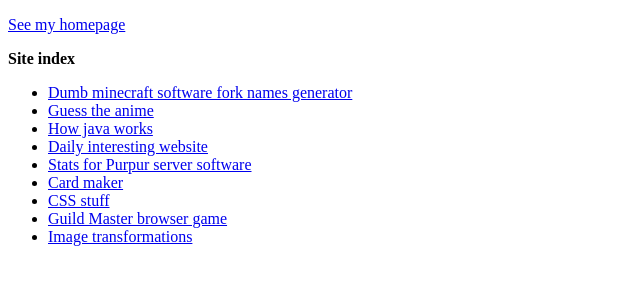
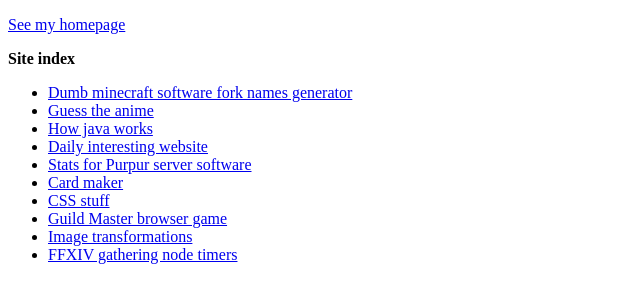
Before and after one commit to YouHaveTrouble/yht-one-website, a plain HTML site: page index.html in a window 1280 px wide. Shown: the whole page, without its empty margins (0-640 px from the left). Drawn offline with Linux system fonts and the light colour scheme.

Commit message:
add dol to the index

```diff
--- a/index.html
+++ b/index.html
@@ -20,5 +20,6 @@
   <li><a href="https://css-stuff.yht.one" target="_blank">CSS stuff</a></li>
   <li><a href="https://guildmaster.yht.one" target="_blank">Guild Master browser game</a></li>
   <li><a href="https://image-function.yht.one" target="_blank">Image transformations</a></li>
+  <li><a href="https://dol.yht.one" target="_blank">FFXIV gathering node timers</a></li>
 </ul>
 </body>
```
